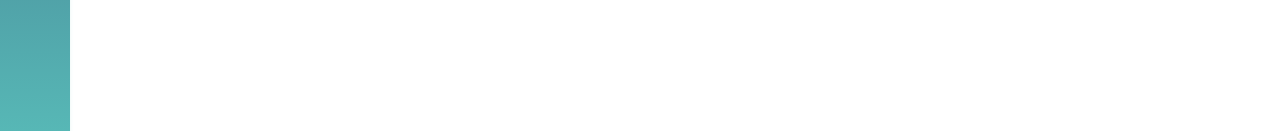
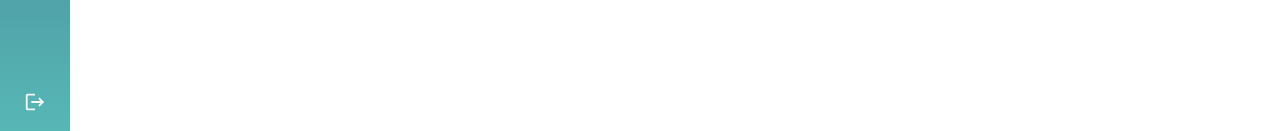
Before and after one commit to DenisFTJunior/product-list, a React (Vite) app: page /products in a window 1280 px wide. Shown: the part 666-797 px from the top of the page. Built offline with nearby package versions, Linux system fonts and the light colour scheme.

Commit message:
add logout button on nav bar

```diff
--- a/src/components/business/menu/nav/NavMenu.tsx
+++ b/src/components/business/menu/nav/NavMenu.tsx
@@ -2,9 +2,9 @@
 import { MdDns, MdEqualizer } from "react-icons/md";
 import { BLUE_GREEN } from "../../../../toolbox/constants/colors";
 import { PAGES } from "../../../../toolbox/constants/pages";
-import { Flex } from "../../../plastic/layout/Flex";
-import { Position } from "../../../plastic/layout/Position";
+import { Flex, FlexItem } from "../../../plastic/layout/Flex";
 import { Card } from "../../../plastic/structure/Card";
+import { LogoutLink } from "../../actions/login/LogoutLink";
 import { NavLink } from "./NavLink";
 
 //useQuery params to get selected page
@@ -36,6 +36,10 @@
           selected={selected}
           page={PAGES.PRODUCTS}
         />
+        <FlexItem flex={10} />
+        <FlexItem flex={1}>
+          <LogoutLink />
+        </FlexItem>
       </Flex>
     </Card>
   );
```
